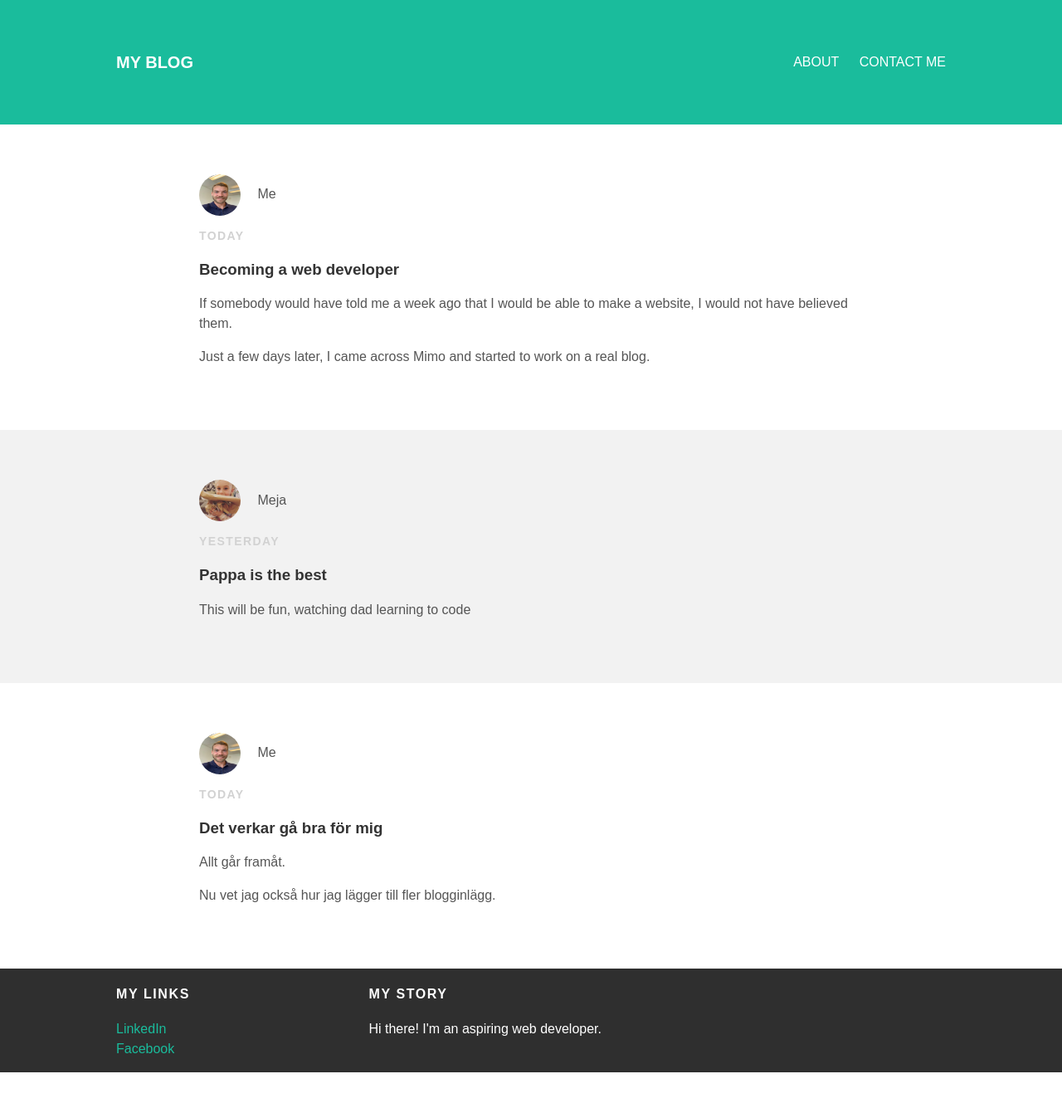
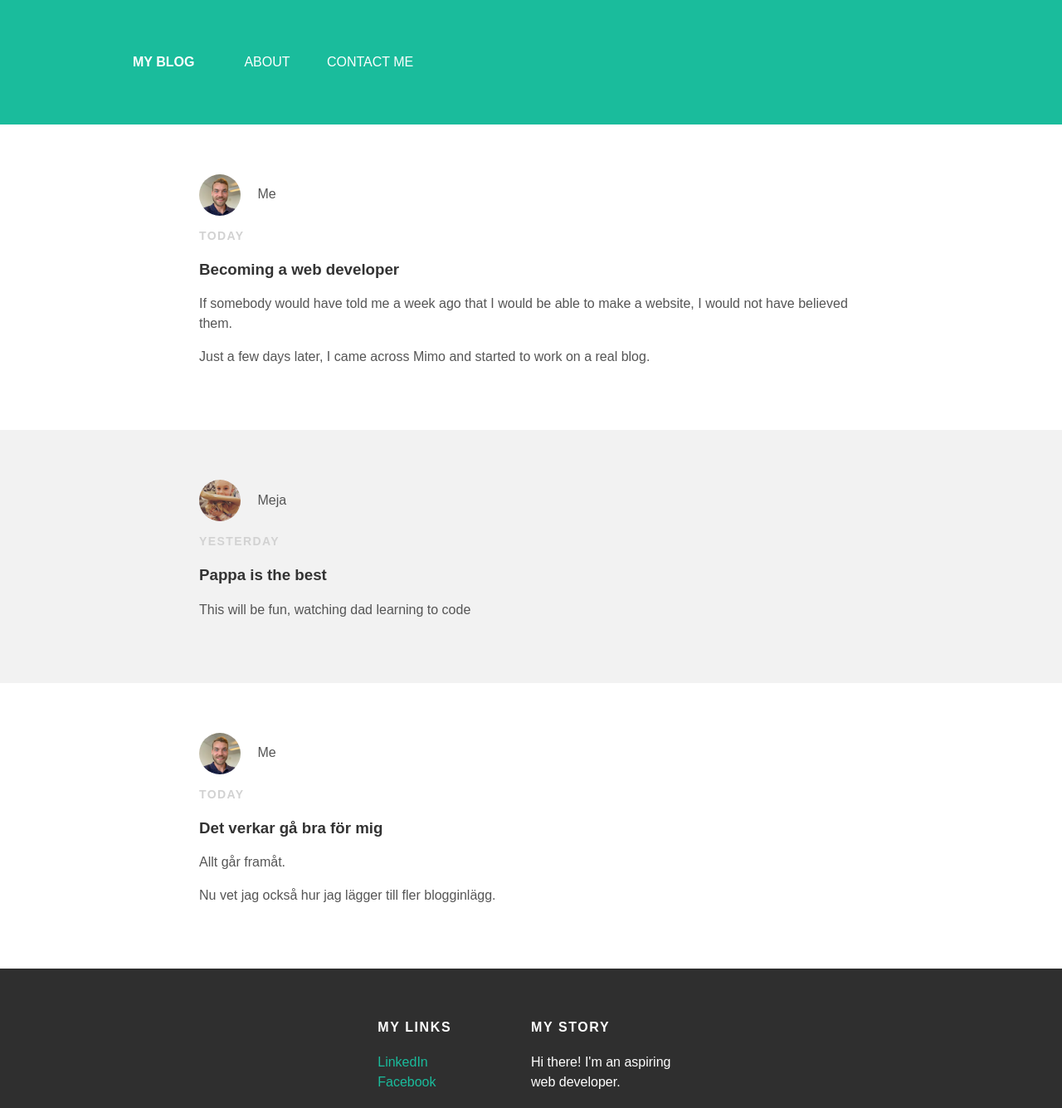
Before and after one commit to simonwernerzankl/mimoblog, a plain HTML site: page index.html in a window 1280 px wide. Shown: the whole page at 83% size. Before the commit the page ends 1292 px from the top, so only its background shows below. Drawn offline with Linux system fonts and the light colour scheme.

Commit message:
Various changes

```diff
--- a/styles.css
+++ b/styles.css
@@ -1,6 +1,10 @@
 body{
   color: #555;
   margin: 0;
+  min-height:100%;
+  padding:0;
+  margin:0;
+  position:relative;
   font-family: 'Montserrat', sans-serif;
 }
 
@@ -10,6 +14,7 @@ body{
   background-color: #1abc9c;
   height: 150px;
   line-height: 150px;
+  justify-content: space-between;
 }
 
 #header a {
@@ -26,28 +31,31 @@ body{
 #header-title {
   display: block;
   float: left;
-  font-size: 20px;
+  font-size: 16px;
   font-weight: bold;
+  padding-left: 20px;
 }
 
 #header-nav {
   display: block;
-  float: right;
   margin-top: 0;
 }
 
 #header-nav li {
   display: inline;
   padding-left: 20px;
+  padding-right: 20px;
 }
 
-.container {
-  max-width: 1000px;
-  margin: 0 auto;
+#content {
+  flex-wrap: wrap;
 }
 
 #footer {
   background-color: #2f2f2f;
+  display: flex;
+  justify-content: space-between;
+  padding: 40px 20px;
 }
 
 #footer h4 {
@@ -60,6 +68,12 @@ body{
   color: white;
 }
 
+.container {
+  display:flex;
+  max-width: 1000px;
+  margin: 0 auto;
+}
+
 a {
   color: #1abc9c;
   text-decoration: none;
@@ -69,20 +83,26 @@ a:hover {
 }
 
 .column {
-  min-width: 300px;
+  width: 50%;
   display: inline-block;
   vertical-align: top;
 }
 
-.post, .about {
+.post-container {
+  padding-left: 20px;
+  padding-right: 20px;
+  display: flex;
+}
+
+.post-container:nth-child(even) {
+  background-color: #f2f2f2;
+}
+
+.post {
+  padding: 60px 0;
+  flex: 1 1 auto;
   max-width: 800px;
   margin: 0 auto;
-  padding: 60px 0;
-}
-
-.about img {
-  width: 25%;
-  height: 25%;
 }
 
 .post-author img {
@@ -112,14 +132,21 @@ p {
 }
 
 .post-author img,
-.about-author img
- {
+.about-author img {
   border-radius: 50%;
+  object-fit: cover;
 }
 
 .about {
   text-align: center;
 }
 
-.post-container:nth-child(even) {
-  background-color: #f2f2f2;
+.about {
+  margin: 0 auto;
+  padding: 60px 0;
+}
+
+.about img {
+  width: 300px;
+  height: 300px;
+}
```
